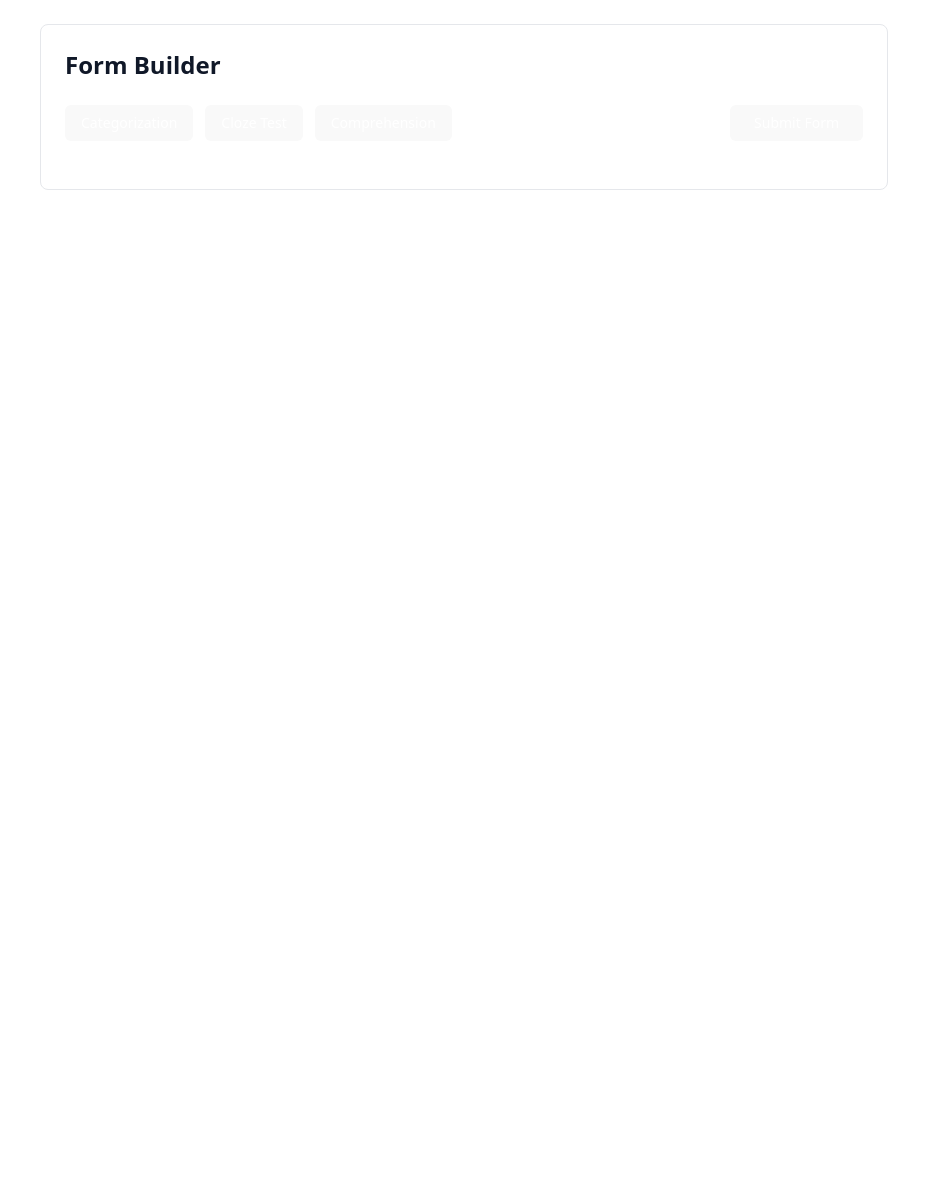
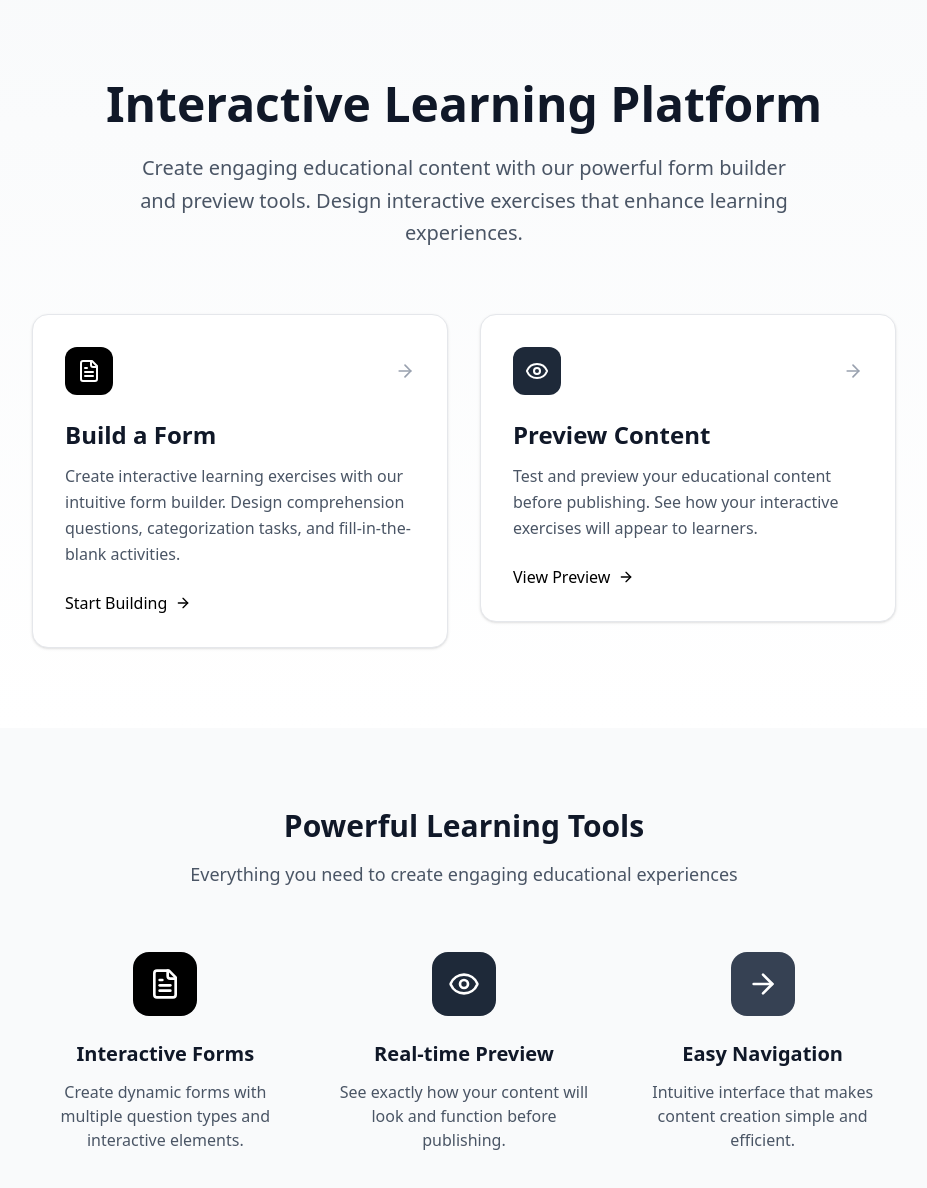
Before and after one commit to shreyashaw05/form-builder, a React (Vite) app: page / in a window 1280 px wide. Shown: the top 1188 px of the page, without its empty margins (176-1103 px from the left). Before the commit the page ends 800 px from the top, so only its background shows below. Built offline with nearby package versions, Linux system fonts and the light colour scheme.

Commit message:
add homepage component and update routing; set homepage as default route

```diff
--- a/src/App.tsx
+++ b/src/App.tsx
@@ -2,6 +2,7 @@ import FormBuilder from './components/FormBuilder';
 import PreviewDashboard from './components/PreviewDashboard';
 import { BrowserRouter as Router, Routes, Route, BrowserRouter } from 'react-router-dom';
 import PreviewForm from './components/PreviewForm';
+import Homepage from './components/Homepage';
 
 export default function App() {
   return (
@@ -9,7 +10,8 @@ export default function App() {
 
       <Router>
         <Routes>
-          <Route path="/" element={<FormBuilder />} />
+          <Route path="/" element={<Homepage />} />
+          <Route path="/form-builder" element={<FormBuilder />} />
           <Route path="/preview" element={<PreviewDashboard />} />
           <Route path="/preview/:id" element={<PreviewForm />} />
         </Routes>
--- a/src/components/FormBuilder.tsx
+++ b/src/components/FormBuilder.tsx
@@ -1,3 +1,5 @@
+"use client"
+
 import React, { useEffect } from "react"
 import Cloze from "./Cloze"
 import Comprehension from "./Comprehension"
@@ -8,8 +10,8 @@ import axios from "axios"
 
 const FormBuilder = () => {
   const [questionSequence, setQuestionSequence] = React.useState<string[]>([])
-  const [payload, setPayload]= React.useState<any>([])
-  const [submit, setSubmit]= React.useState(false)
+  const [payload, setPayload] = React.useState<any>([])
+  const [submit, setSubmit] = React.useState(false)
 
   useEffect(() => {
     console.log("Current question sequence:", questionSequence)
@@ -20,12 +22,12 @@ const FormBuilder = () => {
 
       setTimeout(() => {
         setSubmit(false)
-        handleSbmisiion()
+        handleSubmission()
       }, 100)
     }
   }, [submit, payload])
 
-  const handleSbmisiion = async () => {
+  const handleSubmission = async () => {
     console.log("Final payload submitted:", payload)
     const response = await axios.post("http://localhost:3000/form-create", payload)
     // console.log("Response from server:", response)
@@ -33,7 +35,7 @@ const FormBuilder = () => {
       window.location.href = "/preview"
     }
 
-    setPayload([]);
+    setPayload([])
   }
 
   const renderQuestion = () => {
@@ -50,31 +52,61 @@ const FormBuilder = () => {
       }
     })
   }
+
   return (
     <div className="max-w-4xl mx-auto p-6 space-y-6">
+
+      <div className="bg-white border-b border-gray-200">
+        <div className="max-w-4xl mx-auto px-6 py-8">
+          <h1 className="text-3xl font-bold text-gray-900 mb-4">Create Your Form</h1>
+          <div className="bg-gray-50 rounded-lg p-4 mb-6">
+            <h2 className="text-sm font-semibold text-gray-800 mb-2">Quick Start Guide:</h2>
+            <ol className="text-sm text-gray-600 space-y-1">
+              <li>
+                <span className="font-medium text-gray-800">1.</span> Click question type buttons to add questions
+              </li>
+              <li>
+                <span className="font-medium text-gray-800">2.</span> Drag question tags to reorder them
+              </li>
+              <li>
+                <span className="font-medium text-gray-800">3.</span> Fill out each question form below
+              </li>
+              <li>
+                <span className="font-medium text-gray-800">4.</span> Click Submit Form to create your form
+              </li>
+            </ol>
+          </div>
+        </div>
+      </div>
+
+
       <div className="bg-white rounded-lg border border-gray-200 p-6">
-        <h1 className="text-2xl font-semibold text-gray-900 mb-6">Form Builder</h1>
-
         <div className="flex flex-wrap gap-3 mb-6">
           <button
             onClick={() => setQuestionSequence((prev) => [...prev, "categorization"])}
             className="bg-gray-800 text-white px-4 py-2 rounded-md hover:bg-gray-900 transition-colors text-sm font-medium"
           >
-            Categorization
+            + Categorization
           </button>
           <button
             onClick={() => setQuestionSequence((prev) => [...prev, "cloze"])}
             className="bg-gray-700 text-white px-4 py-2 rounded-md hover:bg-gray-800 transition-colors text-sm font-medium"
           >
-            Cloze Test
+            + Cloze Test
           </button>
           <button
             onClick={() => setQuestionSequence((prev) => [...prev, "comprehension"])}
             className="bg-gray-600 text-white px-4 py-2 rounded-md hover:bg-gray-700 transition-colors text-sm font-medium"
           >
-            Comprehension
+            + Comprehension
           </button>
-          <button onClick={()=>{ setPayload([]);setSubmit(true)}} className="bg-black text-white px-6 py-2 rounded-md hover:bg-gray-900 transition-colors text-sm font-medium ml-auto">
+          <button
+            onClick={() => {
+              setPayload([])
+              setSubmit(true)
+            }}
+            className="bg-black text-white px-6 py-2 rounded-md hover:bg-gray-900 transition-colors text-sm font-medium ml-auto"
+          >
             Submit Form
           </button>
         </div>
@@ -86,6 +118,7 @@ const FormBuilder = () => {
               <DndWrapper items={questionSequence} setItems={setQuestionSequence}>
                 {questionSequence.map((type, index) => (
                   <SortableQuestionSequence
+                    key={index} // Added key property
                     item={type}
                     index={index}
                     id={index}
--- /dev/null
+++ b/src/components/Homepage.tsx
@@ -0,0 +1,108 @@
+
+import { FileText, Eye, ArrowRight } from "lucide-react"
+
+export default function Homepage() {
+  return (
+    <main className="min-h-screen bg-white">
+      {/* Hero Section */}
+      <div className="bg-gradient-to-b from-gray-50 to-white">
+        <div className="max-w-4xl mx-auto px-4 py-20">
+          <div className="text-center">
+            <h1 className="text-5xl font-bold text-gray-900 mb-6">Interactive Learning Platform</h1>
+            <p className="text-xl text-gray-600 mb-12 max-w-2xl mx-auto leading-relaxed">
+              Create engaging educational content with our powerful form builder and preview tools. Design interactive
+              exercises that enhance learning experiences.
+            </p>
+          </div>
+
+          {/* Navigation Cards */}
+          <div className="grid md:grid-cols-2 gap-8 mt-16">
+            {/* Form Builder Card */}
+            <a href="/form-builder" className="group">
+              <div className="bg-white rounded-2xl p-8 border border-gray-200 shadow-sm hover:shadow-lg transition-all duration-300 hover:border-gray-300">
+                <div className="flex items-center justify-between mb-6">
+                  <div className="w-12 h-12 bg-black rounded-xl flex items-center justify-center">
+                    <FileText className="w-6 h-6 text-white" />
+                  </div>
+                  <ArrowRight className="w-5 h-5 text-gray-400 group-hover:text-gray-600 group-hover:translate-x-1 transition-all duration-300" />
+                </div>
+
+                <h3 className="text-2xl font-semibold text-gray-900 mb-3">Build a Form</h3>
+                <p className="text-gray-600 leading-relaxed mb-6">
+                  Create interactive learning exercises with our intuitive form builder. Design comprehension questions,
+                  categorization tasks, and fill-in-the-blank activities.
+                </p>
+
+                <div className="flex items-center text-black font-medium">
+                  <span>Start Building</span>
+                  <ArrowRight className="w-4 h-4 ml-2 group-hover:translate-x-1 transition-transform duration-300" />
+                </div>
+              </div>
+            </a>
+
+            {/* Preview Card */}
+            <a href="/preview" className="group">
+              <div className="bg-white rounded-2xl p-8 border border-gray-200 shadow-sm hover:shadow-lg transition-all duration-300 hover:border-gray-300">
+                <div className="flex items-center justify-between mb-6">
+                  <div className="w-12 h-12 bg-gray-800 rounded-xl flex items-center justify-center">
+                    <Eye className="w-6 h-6 text-white" />
+                  </div>
+                  <ArrowRight className="w-5 h-5 text-gray-400 group-hover:text-gray-600 group-hover:translate-x-1 transition-all duration-300" />
+                </div>
+
+                <h3 className="text-2xl font-semibold text-gray-900 mb-3">Preview Content</h3>
+                <p className="text-gray-600 leading-relaxed mb-6">
+                  Test and preview your educational content before publishing. See how your interactive exercises will
+                  appear to learners.
+                </p>
+
+                <div className="flex items-center text-black font-medium">
+                  <span>View Preview</span>
+                  <ArrowRight className="w-4 h-4 ml-2 group-hover:translate-x-1 transition-transform duration-300" />
+                </div>
+              </div>
+            </a>
+          </div>
+        </div>
+      </div>
+
+      {/* Features Section */}
+      <div className="bg-gray-50 py-20">
+        <div className="max-w-4xl mx-auto px-4">
+          <div className="text-center mb-16">
+            <h2 className="text-3xl font-bold text-gray-900 mb-4">Powerful Learning Tools</h2>
+            <p className="text-gray-600 text-lg">Everything you need to create engaging educational experiences</p>
+          </div>
+
+          <div className="grid md:grid-cols-3 gap-8">
+            <div className="text-center">
+              <div className="w-16 h-16 bg-black rounded-2xl flex items-center justify-center mx-auto mb-6">
+                <FileText className="w-8 h-8 text-white" />
+              </div>
+              <h3 className="text-xl font-semibold text-gray-900 mb-3">Interactive Forms</h3>
+              <p className="text-gray-600">
+                Create dynamic forms with multiple question types and interactive elements.
+              </p>
+            </div>
+
+            <div className="text-center">
+              <div className="w-16 h-16 bg-gray-800 rounded-2xl flex items-center justify-center mx-auto mb-6">
+                <Eye className="w-8 h-8 text-white" />
+              </div>
+              <h3 className="text-xl font-semibold text-gray-900 mb-3">Real-time Preview</h3>
+              <p className="text-gray-600">See exactly how your content will look and function before publishing.</p>
+            </div>
+
+            <div className="text-center">
+              <div className="w-16 h-16 bg-gray-700 rounded-2xl flex items-center justify-center mx-auto mb-6">
+                <ArrowRight className="w-8 h-8 text-white" />
+              </div>
+              <h3 className="text-xl font-semibold text-gray-900 mb-3">Easy Navigation</h3>
+              <p className="text-gray-600">Intuitive interface that makes content creation simple and efficient.</p>
+            </div>
+          </div>
+        </div>
+      </div>
+    </main>
+  )
+}
```
Lines whose indentation alone changed are shown as unchanged.
